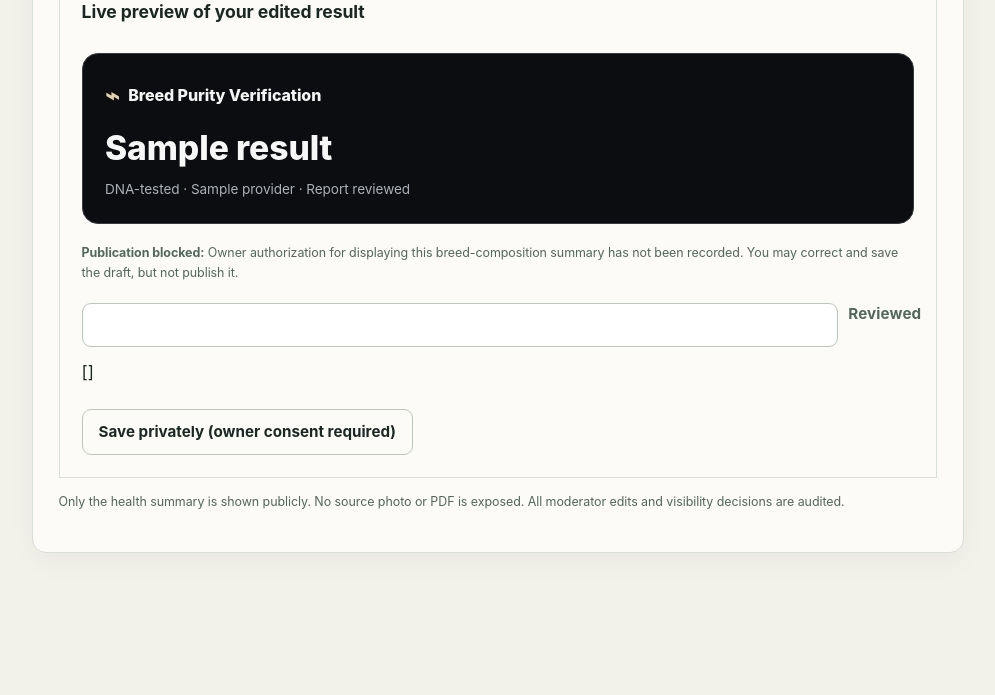
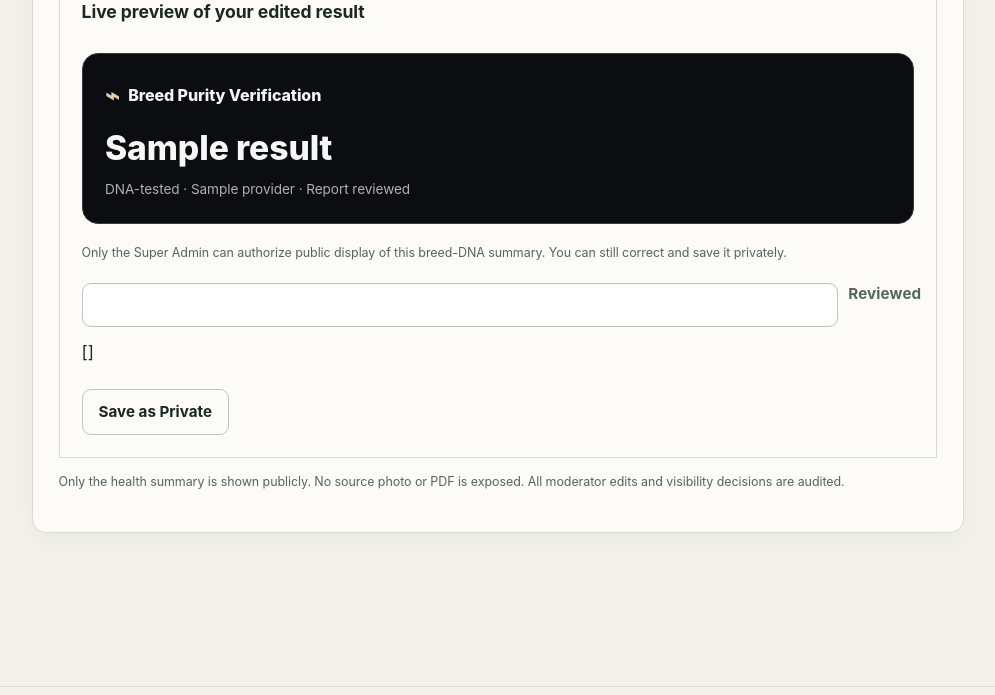
Before and after one commit to eghosa001/canecorsoancestry, a Django app: template accounts/templates/accounts/moderator_health_edit.html in a window 1280 px wide. Shown: the part 1358-2053 px from the top of the page, without its empty margins (142-1137 px from the left). Run offline with Django 5.2, Linux system fonts and the light colour scheme; the template is opened without the code that fills it: most values are stand-ins (such as "Sample title", 1, 10 or a date in 2020); form fields are guessed from the names that the template uses.

Commit message:
Expose explicit Public and Private actions in breed-DNA editor

```diff
--- a/accounts/templates/accounts/moderator_health_edit.html
+++ b/accounts/templates/accounts/moderator_health_edit.html
@@ -80,15 +80,24 @@
       <strong id="health-card-preview-result">{% if breed_report %}{{ record.result }}{% else %}{{ record.test_type }} · {{ record.result }}{% endif %}</strong>
       <p>{% if breed_report %}DNA-tested · <span id="health-card-preview-lab">{{ breed_report.provider }}</span> · Report reviewed{% else %}Laboratory result · Report reviewed{% endif %}</p>
     </div>
-    {% if not can_publish %}
-      <p class="health-private-caption"><strong>Publication blocked:</strong> Owner authorization for displaying this breed-composition summary has not been recorded. You may correct and save the draft, but not publish it.</p>
+    {% if breed_report and can_admin_publish_breed and not breed_report.consent_public_summary %}
+      <div class="health-review-field">
+        <label for="publication-basis-edit">Breed-DNA publication basis (Super Admin)</label>
+        <select name="publication_basis" id="publication-basis-edit">
+          <option value="admin_decision">Administrative decision to publish this verified summary</option>
+          <option value="owner_verbal">Owner confirmed verbally</option>
+          <option value="owner_written">Owner confirmed in writing or message</option>
+        </select>
+        <small>This controls the public text summary only. The uploaded certificate remains private. Your decision is saved in the audit history, not recorded as owner consent.</small>
+      </div>
+    {% elif breed_report and not can_publish %}
+      <p class="health-private-caption">Only the Super Admin can authorize public display of this breed-DNA summary. You can still correct and save it privately.</p>
     {% endif %}
       <div class="health-review-confirm"><label>{{ form.reviewed }} <strong>{{ form.reviewed.label }}</strong></label>{{ form.reviewed.errors }}</div>
       <div class="button-row health-final-actions">
+        <button type="submit" name="intent" value="save" class="btn btn-outline">Save as Private</button>
         {% if can_publish %}
-          <button type="submit" name="intent" value="publish" class="btn btn-gold">Save changes</button>
-        {% else %}
-          <button type="submit" name="intent" value="save" class="btn btn-outline">Save privately (owner consent required)</button>
+          <button type="submit" name="intent" value="publish" class="btn btn-gold">Save &amp; make Public</button>
         {% endif %}
       </div>
     </form>
```
